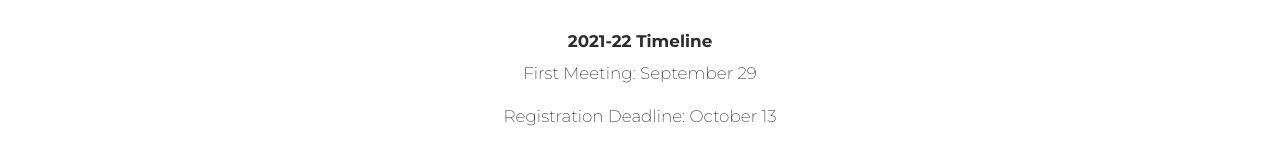
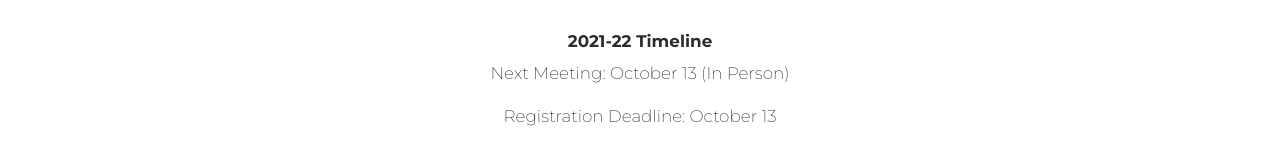
Before and after one commit to siddharth-saraf/InglemoorTSA, a plain HTML site: page index.html in a window 1280 px wide. Shown: the part 1188-1338 px from the top of the page. Drawn offline with Linux system fonts and the light colour scheme.

Commit message:
Updated Message section on index

```diff
--- a/index.html
+++ b/index.html
@@ -112,7 +112,7 @@
         <h2 class="title" style = "margin-bottom: 5px;">Welcome to Inglemoor TSA.</h2>
         <p class = "title">If you haven't already, please register for the club. Remember that the registration deadline is October 13th! Sign up for updates on Remind (text @ihstsa22 to 81010.)</p>
         <p class="title" style = "margin-bottom: 5px;">2021-22 Timeline</p>
-        <p>First Meeting: September 29</p>
+        <p>Next Meeting: October 13 (In Person)</p>
         <p>Registration Deadline: October 13</p>
         <p>Event Eliminations: Late November </p>
         <p>Regional Conference: Early January</p>
```
